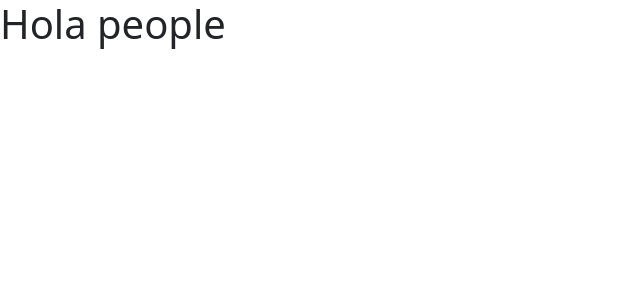
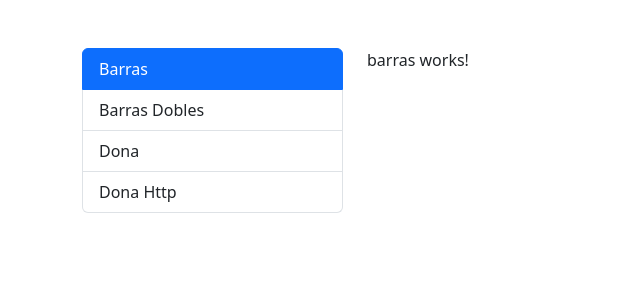
Before and after one commit to Dariel-98/10-graficasApp, an Angular app: page /graficas/barra in a window 1280 px wide. Before the commit this address led to /. Shown: the top 300 px of the page, without its empty margins (0-640 px from the left). Built offline with nearby package versions, Linux system fonts and the light colour scheme.

Commit message:
Lazyload and menu component

```diff
--- a/src/app/app-routing.module.ts
+++ b/src/app/app-routing.module.ts
@@ -1,10 +1,20 @@
 import { NgModule } from '@angular/core';
 import { RouterModule, Routes } from '@angular/router';
 
-const routes: Routes = [];
+const routes: Routes = [
+  {
+    path: 'graficas',
+    loadChildren: () =>
+      import('./graficas/graficas.module').then((m) => m.GraficasModule),
+  },
+  {
+    path: '**',
+    redirectTo: 'graficas',
+  },
+];
 
 @NgModule({
   imports: [RouterModule.forRoot(routes)],
-  exports: [RouterModule]
+  exports: [RouterModule],
 })
-export class AppRoutingModule { }
+export class AppRoutingModule {}
--- a/src/app/app.component.html
+++ b/src/app/app.component.html
@@ -1 +1,8 @@
-<h1>Hola people</h1>
+<div class="row mt-5">
+  <div class="col-md-3 col-sm-12">
+    <app-menu></app-menu>
+  </div>
+  <div class="col-md-9 col-sm-12">
+    <router-outlet></router-outlet>
+  </div>
+</div>
--- a/src/app/graficas/graficas-routing.module.ts
+++ b/src/app/graficas/graficas-routing.module.ts
@@ -1,10 +1,40 @@
-import { NgModule } from '@angular/core';
+import { NgModule, Component } from '@angular/core';
 import { RouterModule, Routes } from '@angular/router';
+import { BarrasComponent } from './pages/barras/barras.component';
+import { BarrasDoblesComponent } from './pages/barras-dobles/barras-dobles.component';
+import { DonaComponent } from './pages/dona/dona.component';
+import { DonaHttpComponent } from './pages/dona-http/dona-http.component';
 
-const routes: Routes = [];
+const routes: Routes = [
+  {
+    path: '',
+    children: [
+      {
+        path: 'barra',
+        component: BarrasComponent,
+      },
+      {
+        path: 'barra-doble',
+        component: BarrasDoblesComponent,
+      },
+      {
+        path: 'dona',
+        component: DonaComponent,
+      },
+      {
+        path: 'dona-http',
+        component: DonaHttpComponent,
+      },
+      {
+        path: '**',
+        redirectTo: 'barra',
+      },
+    ],
+  },
+];
 
 @NgModule({
   imports: [RouterModule.forChild(routes)],
-  exports: [RouterModule]
+  exports: [RouterModule],
 })
-export class GraficasRoutingModule { }
+export class GraficasRoutingModule {}
--- a/src/app/shared/menu/menu.component.html
+++ b/src/app/shared/menu/menu.component.html
@@ -1 +1,10 @@
-<p>menu works!</p>
+<ul class="list-group">
+  <li
+    *ngFor="let item of menu"
+    class="list-group-item"
+    [routerLink]="[item.ruta]"
+    routerLinkActive="active"
+  >
+    {{ item.texto }}
+  </li>
+</ul>
--- a/src/app/shared/menu/menu.component.ts
+++ b/src/app/shared/menu/menu.component.ts
@@ -1,11 +1,26 @@
 import { Component } from '@angular/core';
+
+interface MenuItem {
+  ruta: string;
+  texto: string;
+}
 
 @Component({
   selector: 'app-menu',
   templateUrl: './menu.component.html',
   styles: [
-  ]
+    `
+      li {
+        cursor: pointer;
+      }
+    `,
+  ],
 })
 export class MenuComponent {
-
+  menu: MenuItem[] = [
+    { ruta: '/graficas/barra', texto: 'Barras' },
+    { ruta: '/graficas/barra-doble', texto: 'Barras Dobles' },
+    { ruta: '/graficas/dona', texto: 'Dona' },
+    { ruta: '/graficas/dona-http', texto: 'Dona Http' },
+  ];
 }
--- a/src/index.html
+++ b/src/index.html
@@ -15,7 +15,7 @@
       crossorigin="anonymous"
     />
   </head>
-  <body>
+  <body class="container">
     <app-root></app-root>
   </body>
 </html>
```
